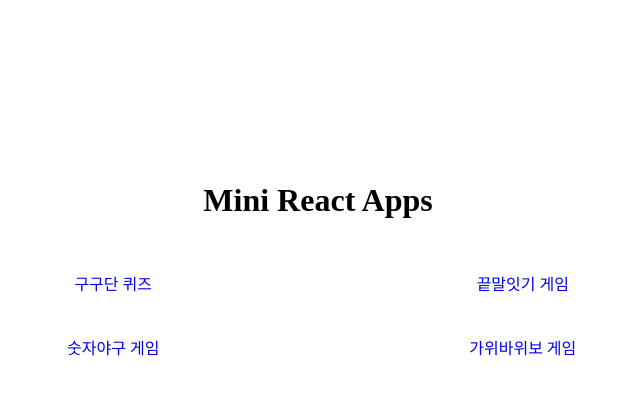
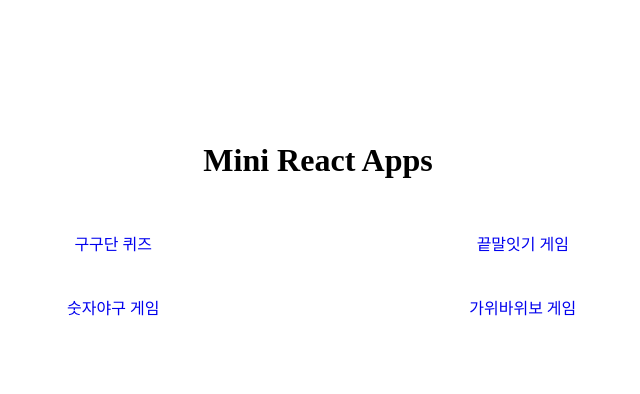
Before and after one commit to jjanmo/react-games, a React (Create React App) app: page /#/ in a window 1280 px wide. Shown: the top 394 px of the page, without its empty margins (322-962 px from the left). Built offline with nearby package versions, Linux system fonts and the light colour scheme; the HTML template or start-up script is replaced by a standard one.

Commit message:
Update layout style

```diff
--- a/src/styles/App.module.css
+++ b/src/styles/App.module.css
@@ -1,6 +1,9 @@
 .App {
-    width: 100%;
-    height: 70vh;
+    position: absolute;
+    top: 30%;
+    left: 50%;
+    transform: translate(-50%, -50%);
+    width: 80%;
     display: flex;
     justify-content: center;
     align-items: center;
--- a/src/styles/Gugudan.module.css
+++ b/src/styles/Gugudan.module.css
@@ -1,5 +1,5 @@
 .outerContainer {
-    width: 40%;
+    width: 50%;
     display: flex;
     flex-direction: column;
     justify-content: center;
--- a/src/styles/Home.module.css
+++ b/src/styles/Home.module.css
@@ -7,8 +7,7 @@ a {
 }
 
 .container {
-    width: 80%;
-    height: 100vh;
+    width: 100%;
     display: flex;
     flex-direction: column;
     justify-content: center;
@@ -16,7 +15,6 @@ a {
 }
 
 .title {
-    width: 80%;
     text-align: center;
     margin-bottom: 2rem;
 }
@@ -30,7 +28,6 @@ a {
 .listContainer > li {
     list-style: none;
     text-align: center;
-    width: 70%;
     height: 4rem;
     display: flex;
     justify-content: center;
```
